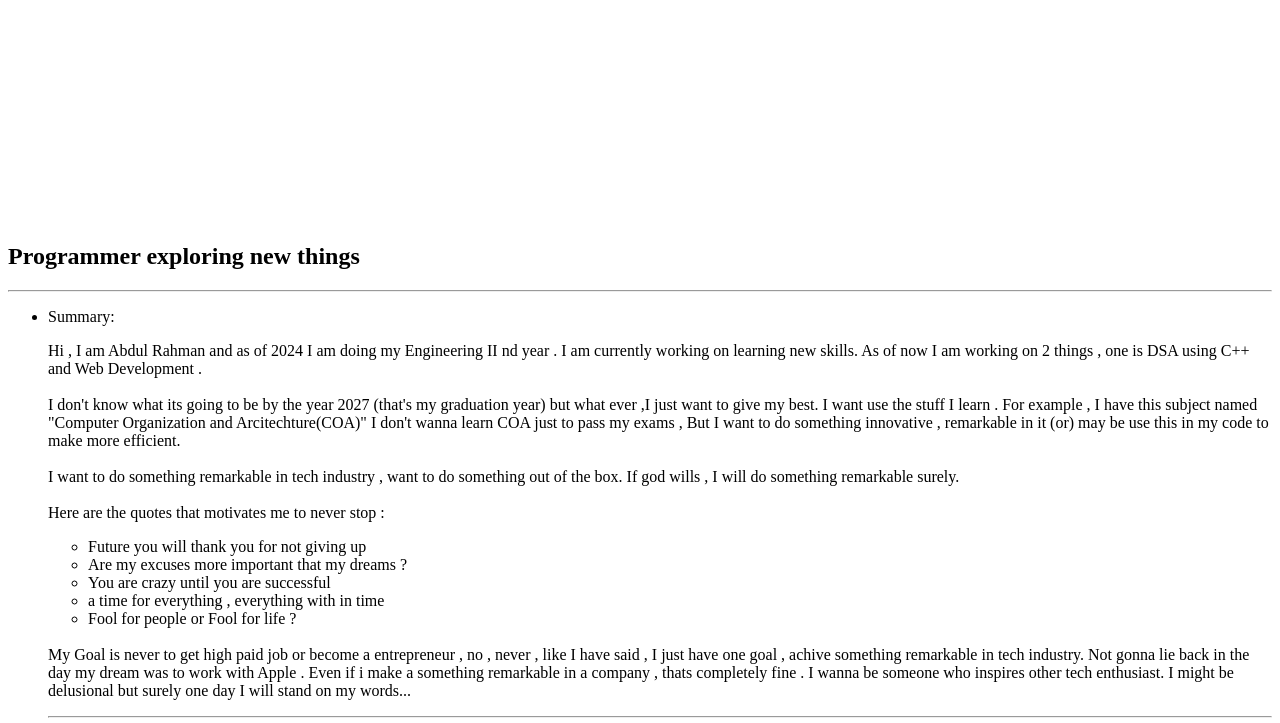
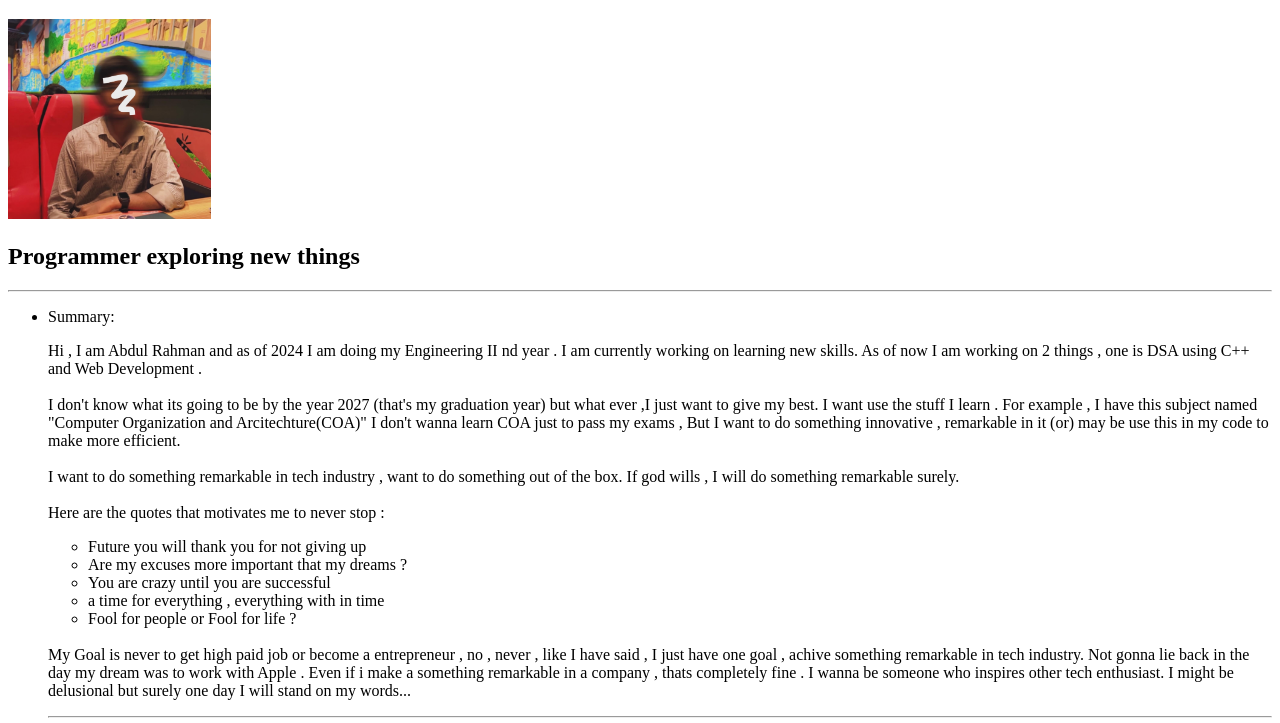
Before and after one commit to abdul-rahman18/My-Resume, a plain HTML site: page index.html in a window 1280 px wide. Shown: the part 61-784 px from the top of the page. Drawn offline with Linux system fonts and the light colour scheme.

Commit message:
Update index.html

```diff
--- a/index.html
+++ b/index.html
@@ -7,7 +7,7 @@
     </head>
     <body>
         <h1>ABDUL RAHMAN</h1>
-        <img href="./Abdul Rahman.jpeg" height="200"/>
+        <img src="./Abdul Rahman.jpeg" height="200"/>
         <h2>Programmer exploring new things </h2>
         <hr />
         <ul>
```
